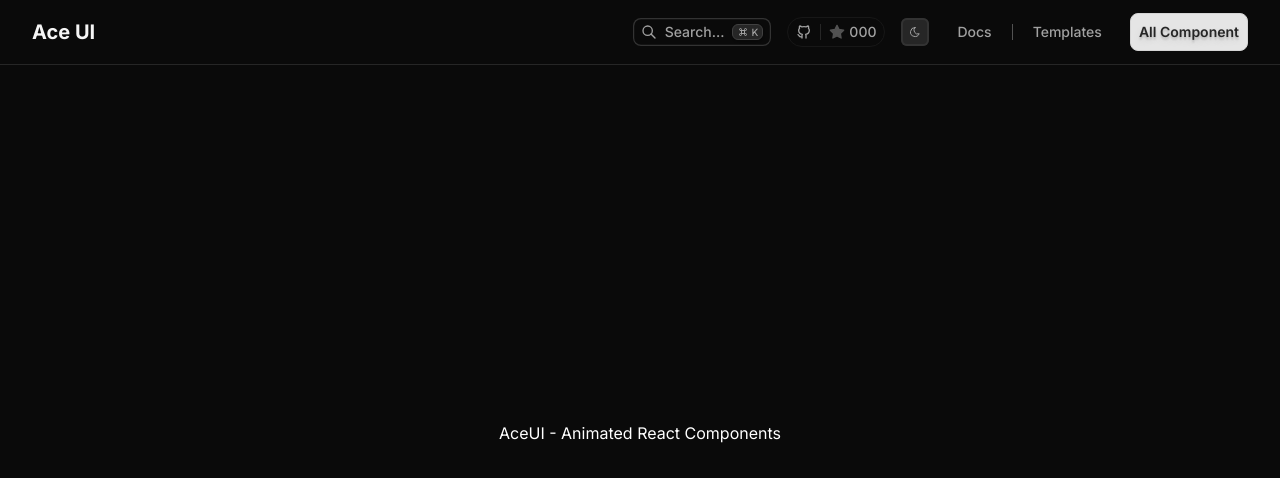
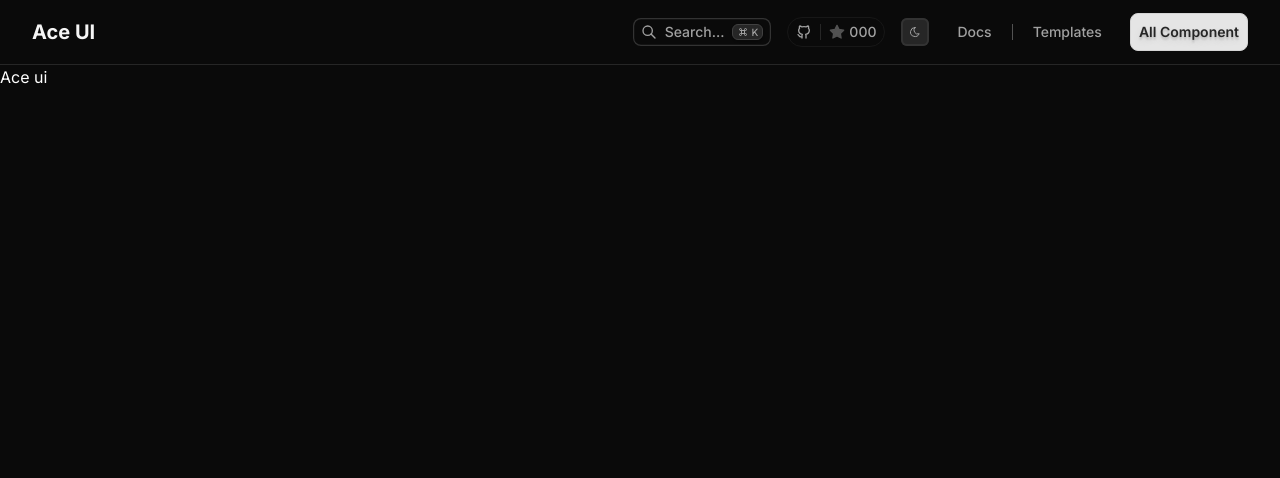
Before and after one commit to PrathamSingh1/Aceui, a Next.js app: page / in a window 1280 px wide. Shown: the top 478 px of the page. Built offline with nearby package versions, Linux system fonts and the light colour scheme.

Commit message:
added heading component

```diff
--- a/src/app/(marketing)/page.tsx
+++ b/src/app/(marketing)/page.tsx
@@ -1,11 +1,11 @@
 "use client";
+
+import { Hero } from "@/components/features/hero";
 
 export default function Home() {
   return (
-    <section className="bg-light dark:bg-dark relative flex min-h-[calc(100vh-65px)] items-center">
-      <div className="mx-auto flex w-full max-w-3xl flex-col items-center px-6 py-24 text-center">
-        AceUI - Animated React Components
-      </div>
+    <section className="bg-light dark:bg-dark min-h-[calc(100vh-65px)]">
+      <Hero />
     </section>
   );
 }
--- /dev/null
+++ b/src/components/features/hero.tsx
@@ -0,0 +1,15 @@
+import { cn } from "@/lib/utils";
+import React from "react";
+import { Container } from "../layout/container";
+
+export const Hero = ({ className }: {
+  className?: string;
+}) => {
+  return (
+    <Container>
+      <div className={cn("", className)}>
+        Ace ui
+      </div>
+    </Container>
+  )
+}
--- /dev/null
+++ b/src/components/layout/heading.tsx
@@ -0,0 +1,14 @@
+import { cn } from "@/lib/utils"
+
+export const Heading = ({ children, className, as = 'h2' }: {
+  children: React.ReactNode,
+  className?: string
+  as?: 'h1' | 'h2'
+}) => {
+  const Tag = as
+  return (
+    <Tag className={cn("tracking-tight", className)}>
+      {children}
+    </Tag>
+  )
+}
```
